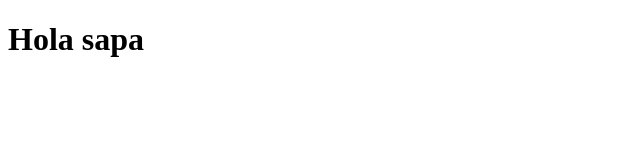
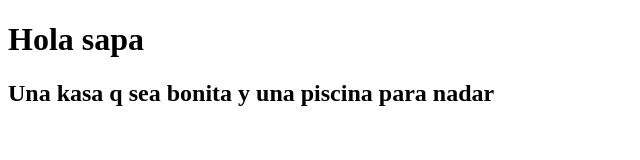
Before and after one commit to AlvaroG1016/Rep-Clase2, a plain HTML site: page index.html in a window 1280 px wide. Shown: the whole page, without its empty margins (0-640 px from the left). Drawn offline with Linux system fonts and the light colour scheme.

Commit message:
version3

```diff
--- a/index.html
+++ b/index.html
@@ -8,5 +8,6 @@
 </head>
 <body>
     <h1>Hola sapa</h1>
+    <h2>Una kasa q sea bonita y una piscina para nadar</h2>
 </body>
 </html>
```
